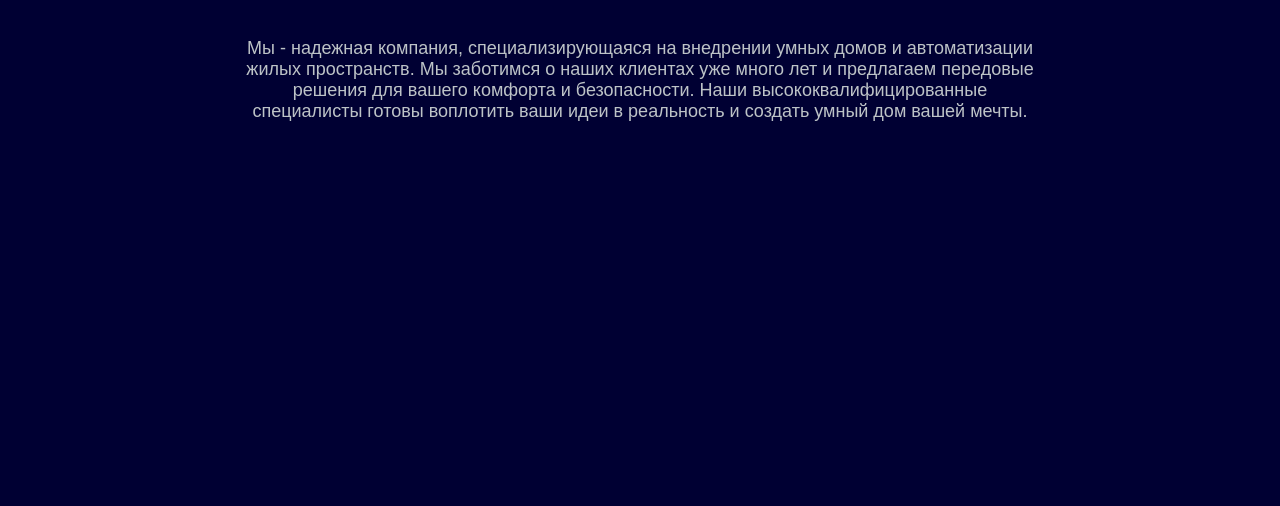
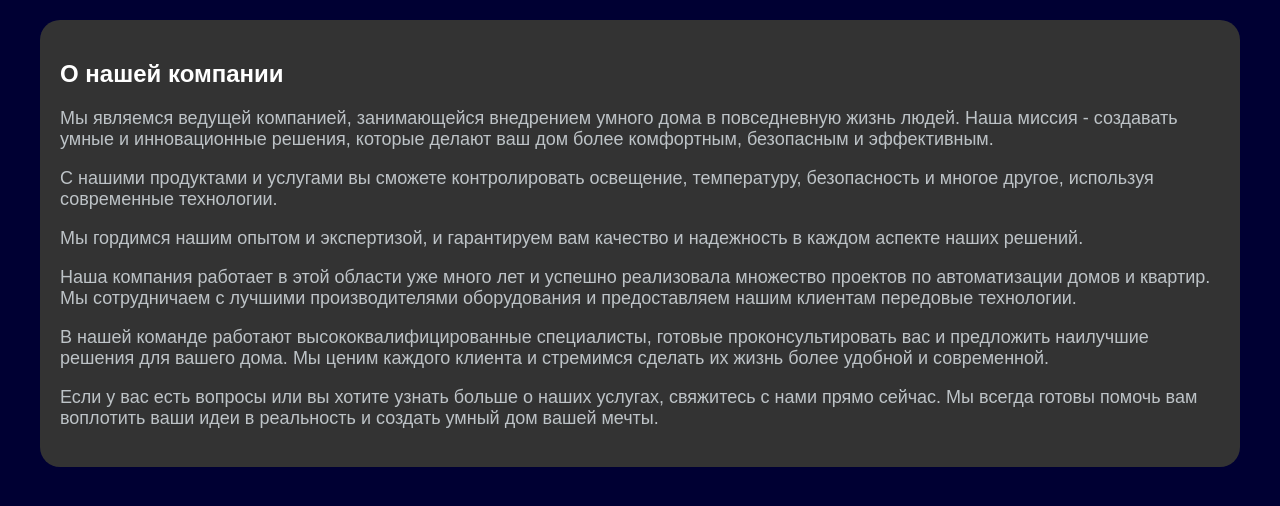
Before and after one commit to krr006/SmartHome, a Django app: page /about/ in a window 1280 px wide. Shown: the part 183-689 px from the top of the page. Run offline with Django 4.2, Linux system fonts and the light colour scheme.

Commit message:
upgrade about-page template

```diff
--- a/myapp/templates/myapp/about.html
+++ b/myapp/templates/myapp/about.html
@@ -32,11 +32,12 @@
             display: inline;
         }
 
-        .container {
-            max-width: 800px;
-            margin: 0 auto;
+        .company-info {
+            background-color: #333; /* Полупрозрачный фон для текста */
             padding: 20px;
-            text-align: center;
+            border-radius: 20px;
+            margin: 20px;
+            text-align: left; /* Выровним текст слева */
         }
 
         a {
@@ -78,8 +79,16 @@
           <li><a href="{% url 'catalog' %}">Каталог</a></li>
         <ul>
     </nav>
-    <div class="container">
-        <p>Мы - надежная компания, специализирующаяся на внедрении умных домов и автоматизации жилых пространств. Мы заботимся о наших клиентах уже много лет и предлагаем передовые решения для вашего комфорта и безопасности. Наши высококвалифицированные специалисты готовы воплотить ваши идеи в реальность и создать умный дом вашей мечты.</p>
-    </div>
+    <main>
+        <div class="company-info">
+            <h2>О нашей компании</h2>
+            <p>Мы являемся ведущей компанией, занимающейся внедрением умного дома в повседневную жизнь людей. Наша миссия - создавать умные и инновационные решения, которые делают ваш дом более комфортным, безопасным и эффективным.</p>
+            <p>С нашими продуктами и услугами вы сможете контролировать освещение, температуру, безопасность и многое другое, используя современные технологии.</p>
+            <p>Мы гордимся нашим опытом и экспертизой, и гарантируем вам качество и надежность в каждом аспекте наших решений.</p>
+            <p>Наша компания работает в этой области уже много лет и успешно реализовала множество проектов по автоматизации домов и квартир. Мы сотрудничаем с лучшими производителями оборудования и предоставляем нашим клиентам передовые технологии.</p>
+            <p>В нашей команде работают высококвалифицированные специалисты, готовые проконсультировать вас и предложить наилучшие решения для вашего дома. Мы ценим каждого клиента и стремимся сделать их жизнь более удобной и современной.</p>
+            <p>Если у вас есть вопросы или вы хотите узнать больше о наших услугах, свяжитесь с нами прямо сейчас. Мы всегда готовы помочь вам воплотить ваши идеи в реальность и создать умный дом вашей мечты.</p>
+        </div>
+    </main>
 </body>
 </html>
```
